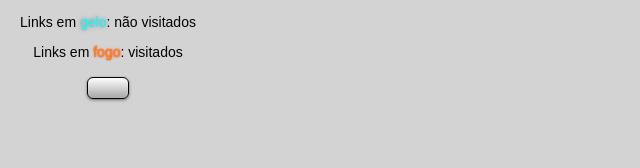
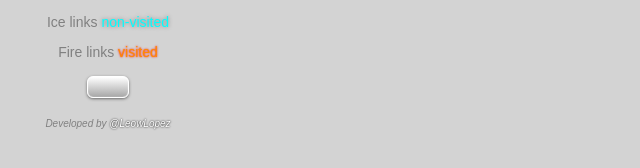
Before and after one commit to LeowLopez/Drogon-burns-links, a browser extension: page index.html in a window 1280 px wide. Shown: the whole page, without its empty margins (0-640 px from the left). Drawn offline with Linux system fonts and the light colour scheme.

Commit message:
change text, css and credits

```diff
--- a/index.html
+++ b/index.html
@@ -6,6 +6,11 @@
 	<style>
 		body{
 			background-color: #D3D3D3;
+		}
+		a{
+			text-decoration: none;
+			color: white;
+			text-shadow: 0 0 2px black;
 		}
 		#Drogon {
 			font-family: Arial, Helvetica, sans-serif;
@@ -21,7 +26,8 @@
 
 			-webkit-border-radius: 6px;
 			border-radius: 6px;
-			border: 1px solid #0a0000;
+			border: 1px solid white;
+			outline: none;
 			-webkit-box-shadow:
 				0px 1px 3px rgba(000,000,000,0.5),
 				inset 0px 0px 1px rgba(255,255,255,1);
@@ -30,13 +36,15 @@
 				0px 1px 0px rgba(140,140,140,0.3);
 		}
 		#Popup {
-			height: 100px;
+			height: 120px;
 		    width: 200px;
 		    background: #D3D3D3;
+		    font-family: Arial, Helvetica, sans-serif;
+			font-size: 14px;
+			color: gray;
 		}
-		p {
-			font-family: Arial, Helvetica, sans-serif;
-			font-size: 14px;
+		em{
+			font-size: 10px
 		}
 		span.nonvisited {color: #00ffff; text-shadow: 0px 0px 4px gray}
 		span.visited {color: #FF8C00; text-shadow: 0px 0px 2px red}
@@ -45,9 +53,11 @@
 </head>
 <body>
 	<div id="Popup" align="center">
-	<p>Links em <span class="nonvisited">gelo</span>: não visitados</p>
-	<p>Links em <span class="visited">fogo</span>: visitados</p>
+	<p>Ice links <span class="nonvisited">non-visited</span></p>
+	<p>Fire links <span class="visited">visited</span></p>
 	<button id="Drogon"></button>
+	</br></br>
+	<em>Developed by <a href="https://twitter.com/LeowLopez/" target="_blank">@LeowLopez</a></em>
 	</div>
 </body>
 </html>
```
